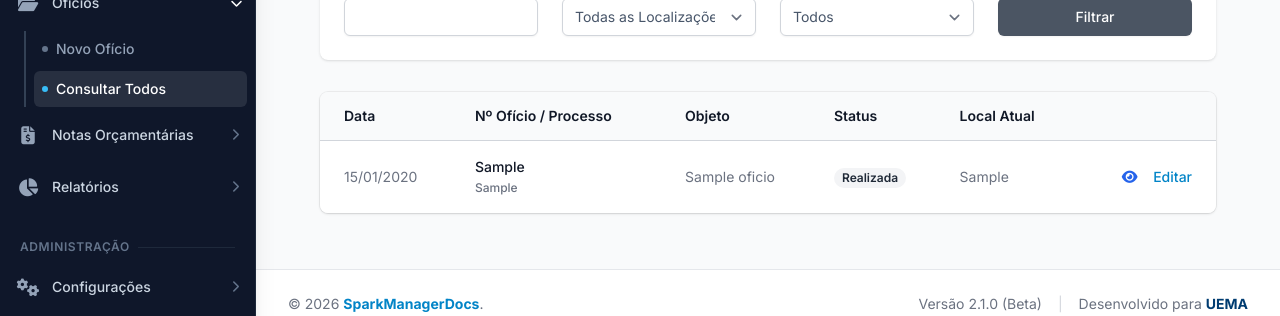
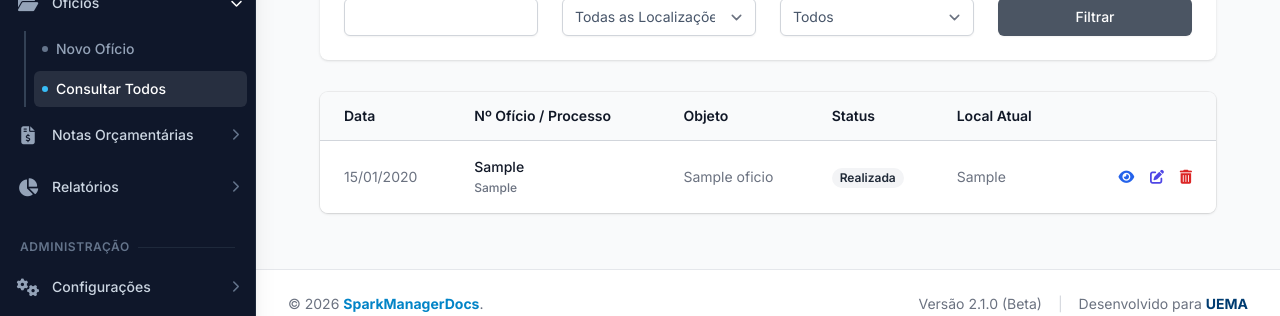
Before and after one commit to oldboy465/sgo, a Flask app: page /oficios/ in a window 1280 px wide. Shown: the part 250-566 px from the top of the page. Run offline with Flask 3, Linux system fonts and the light colour scheme; a user stored in the database is signed in; tables that the repository leaves empty hold one stand-in row (values such as "Sample post"); some libraries are stand-ins or nearby versions.

Commit message:
feature de celular

```diff
--- a/app/routes.py
+++ b/app/routes.py
@@ -547,18 +547,25 @@ def edit(id):
         return redirect(url_for('oficios.list'))
     return render_template('oficios/form.html', form=form, oficio=oficio)
 
+# --- ROTA DE EXCLUSÃO DE OFÍCIO (ADICIONADA) ---
 @bp_oficios.route('/excluir/<int:id>', methods=['POST'])
 @login_required
 def delete(id):
     oficio = Oficio.query.get_or_404(id)
 
+    # Segurança: Apenas o criador ou Administradores podem excluir
     if current_user.perfil != 'Administrador' and oficio.criador_id != current_user.id:
         flash('Você não tem permissão para excluir este ofício.', 'danger')
         return redirect(url_for('oficios.list'))
 
-    db.session.delete(oficio)
-    criar_notificacao(f"Ofício {oficio.numero_oficio} excluído.", "danger", url_for('oficios.list'))
-    db.session.commit()
+    try:
+        db.session.delete(oficio)
+        criar_notificacao(f"Ofício {oficio.numero_oficio} excluído.", "danger", url_for('oficios.list'))
+        db.session.commit()
+        flash('Ofício excluído com sucesso!', 'success')
+    except Exception as e:
+        db.session.rollback()
+        flash('Erro ao tentar excluir o ofício.', 'danger')
+        print(f"Erro ao excluir: {e}")
 
-    flash('Ofício excluído com sucesso!', 'success')
     return redirect(url_for('oficios.list'))
--- a/app/templates/oficios/list.html
+++ b/app/templates/oficios/list.html
@@ -108,7 +108,13 @@
                                     <a href="{{ url_for('oficios.view', id=oficio.id) }}" class="text-blue-600 hover:text-blue-900 mr-3" title="Visualizar Ofício"><i class="fas fa-eye"></i></a>
 
                                     {% if current_user.perfil == 'Administrador' or current_user.id == oficio.criador_id %}
-                                    <a href="{{ url_for('oficios.edit', id=oficio.id) }}" class="text-brand-600 hover:text-brand-900">Editar</a>
+                                    <a href="{{ url_for('oficios.edit', id=oficio.id) }}" class="text-indigo-600 hover:text-indigo-900 mr-3" title="Editar Ofício"><i class="fas fa-edit"></i></a>
+
+                                    <form action="{{ url_for('oficios.delete', id=oficio.id) }}" method="POST" class="inline-block" onsubmit="return confirm('Tem certeza que deseja excluir este Ofício?');">
+                                        <button type="submit" class="text-red-600 hover:text-red-900" title="Excluir Ofício">
+                                            <i class="fas fa-trash-alt"></i>
+                                        </button>
+                                    </form>
                                     {% endif %}
                                 </td>
                             </tr>
@@ -176,7 +182,6 @@
             {
                 numero: "{{ oficio.numero_oficio | escape }}",
                 processoSei: "{{ oficio.processo_sei if oficio.processo_sei else '-' }}",
-                // Protegendo o objeto contra quebras de linha que travam o Javascript
                 objeto: "{{ oficio.titulo | escape | replace('\n', ' ') | replace('\r', '') }}",
                 dataEnvio: "{{ oficio.data_envio.strftime('%d/%m/%Y') if oficio.data_envio else '-' }}",
                 setorAtual: "{{ oficio.setor_atual.sigla if oficio.setor_atual else '-' }}",
@@ -198,7 +203,6 @@
             textoCopiado += `📌 N.º ofício: ${o.numero} - Proc. SEI: ${o.processoSei} - Objeto: ${o.objeto} - Data de envio: ${o.dataEnvio} - Setor atual: ${o.setorAtual} - Chegada: ${chegada}\r\n\r\n`;
         });
 
-        // Tenta usar a API moderna primeiro (funciona no Localhost/HTTPS)
         if (navigator.clipboard && window.isSecureContext) {
             navigator.clipboard.writeText(textoCopiado).then(() => {
                 alert("Lista copiada para a área de transferência!\nAgora é só colar no WhatsApp.");
@@ -207,10 +211,8 @@
                 alert("Erro ao copiar o texto. Verifique as permissões do navegador.");
             });
         } else {
-            // PLANO B: Usado para conexões HTTP via IP na rede local (Ex: http://10.14.80.49:5000)
             let textArea = document.createElement("textarea");
             textArea.value = textoCopiado;
-            // Torna o textarea invisível na tela
             textArea.style.position = "fixed";
             textArea.style.left = "-999999px";
             textArea.style.top = "-999999px";
```
